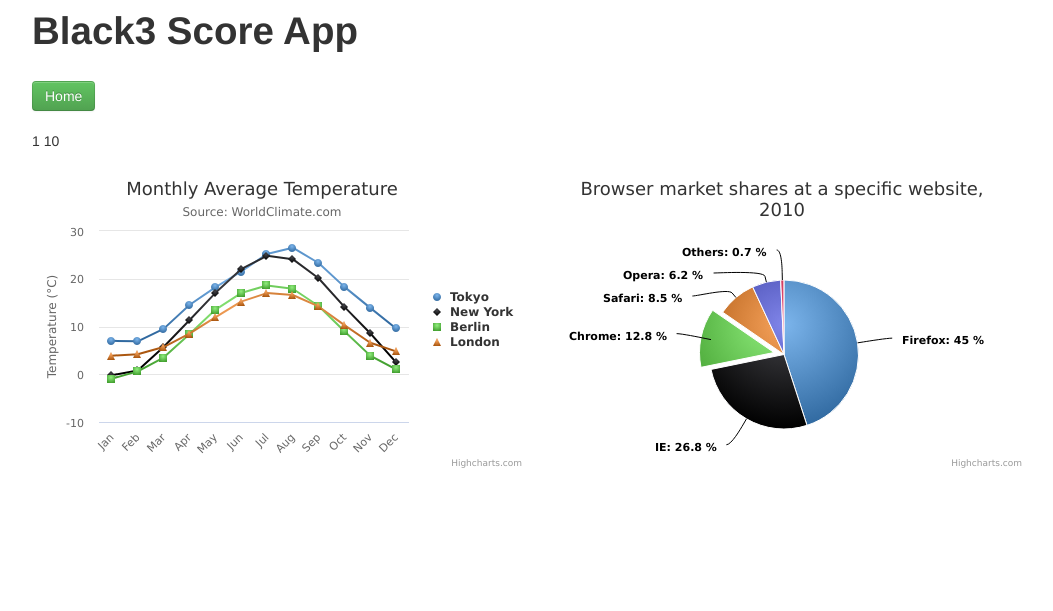
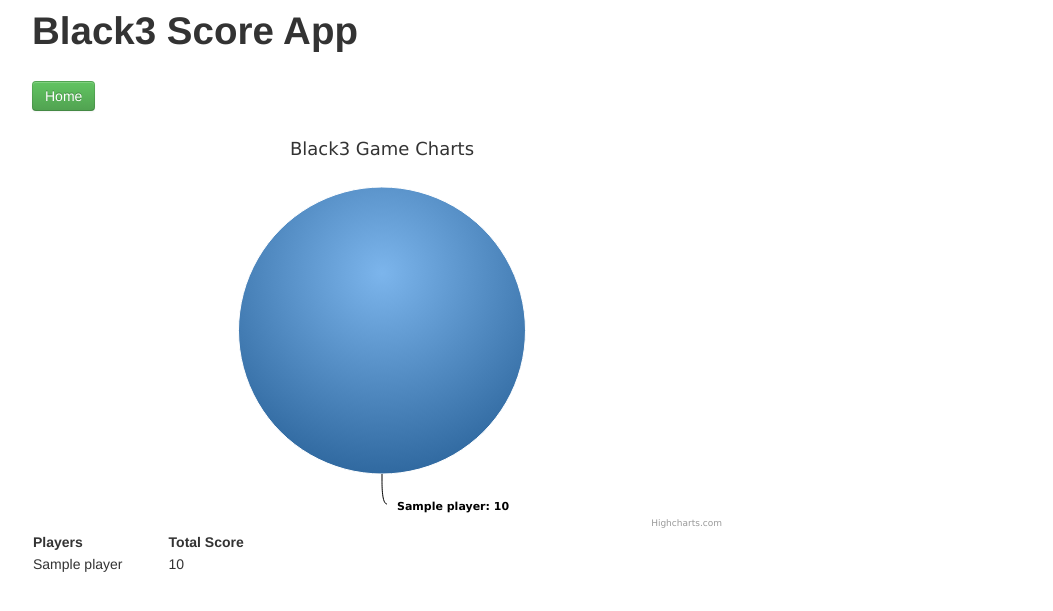
Before and after one commit to patelanuj28/black3_score_board, a Django app: page /chart/1 in a window 1280 px wide. Shown: the top 611 px of the page, without its empty margins (138-1191 px from the left). Run offline with Django 3.2, Linux system fonts and the light colour scheme; tables that the repository leaves empty hold one stand-in row (values such as "Sample post"); parts of the project's set-up code (start-up, migrations or seed data) failed here and were passed over; some libraries are stand-ins or nearby versions.

Commit message:
Added chart functionality

```diff
--- a/black3js/black3js/settings.py
+++ b/black3js/black3js/settings.py
@@ -137,6 +137,7 @@ INSTALLED_APPS = (
     'game',
     'rest_framework',
     'chartit',
+    'jsonify',
 )
 
 SESSION_SERIALIZER = 'django.contrib.sessions.serializers.JSONSerializer'
--- a/black3js/black3js/static/js/app/views/score.html
+++ b/black3js/black3js/static/js/app/views/score.html
@@ -58,7 +58,7 @@
             <td>&nbsp;</td>
         </tr>
         <tr>
-            <td><font color="blue" style="font-weight: bold;">Total</font></td>
+            <td><font color="green" style="font-weight: bold;">Total:</font></td>
             <td ng-repeat="player in games.players" style="height=25px;"  align="left">
                 <b><font color="blue" style="font-weight: bold;">{[{player.total_scores}]}</font></b>
             </td>
--- a/black3js/black3js/templates/chart.html
+++ b/black3js/black3js/templates/chart.html
@@ -1,7 +1,9 @@
 {% extends "base.html" %}
 {% load i18n %}
 {% load chartit %}
+{% load jsonify %}
 {% block extra_head %}
+
     <meta name="keywords" content=""/>
     <meta name="description" content=""/>
     <script src="{{ STATIC_URL }}js/app/controllers/app-controller.js"></script>
@@ -33,27 +35,30 @@
                 <a class="clip-opengame btn btn-success" href="../#/score/{[{games.id}]}">Score</a>                 -->
             </div>
         </div>
-        <div>
-        <br />
-            {% for element in games %}
-            {{ element.id }}
-                {{ element.total_players }}
-            <br/>
-            {% endfor %}
-        </div>
             <br />
-                <div id='container' style="width: 500px; height: 300px; position: absolute;float: right;"></div>
-                <div id='container1' style="width: 500px; height: 300px; position: absolute; padding-left: 500px; "></div>
-        </div>
+                <div id='container1' style="position: relative; "></div>
+                <div>
+                    <table width="250" >
+                        <tr><th align="left">Players</th><th align="left">Total Score</th></tr>
+                        {% for row in final_score %}
+                        <tr><td>{{row.0}}</td><td>{{row.1}}</td></tr>
+                        {% endfor %}
+
+                    </table>
+
+                </div>
+
     </div>
-
-
-
+</div>
 {% endblock %}
 {% block extra_content %}
 <script type="text/javascript">
 
+
+
     $(function () {
+
+     var score_values = {{final_score| safe }};
 
         Highcharts.getOptions().colors = Highcharts.map(Highcharts.getOptions().colors, function(color) {
             return {
@@ -73,10 +78,7 @@
                 plotShadow: false
             },
             title: {
-                text: 'Browser market shares at a specific website, 2010'
-            },
-            tooltip: {
-                pointFormat: '{series.name}: <b>{point.percentage:.1f}%</b>'
+                text: 'Black3 Game Charts'
             },
             plotOptions: {
                 pie: {
@@ -87,77 +89,18 @@
                         color: '#000000',
                         connectorColor: '#000000',
                         formatter: function() {
-                            return '<b>'+ this.point.name +'</b>: '+ this.percentage +' %';
+                            return '<b>'+ this.point.name +'</b>: '+ this.y;
                         }
                     }
                 }
             },
             series: [{
                 type: 'pie',
-                name: 'Browser share',
-                data: [
-                    ['Firefox',   45.0],
-                    ['IE',       26.8],
-                    {
-                        name: 'Chrome',
-                        y: 12.8,
-                        sliced: true,
-                        selected: true
-                    },
-                    ['Safari',    8.5],
-                    ['Opera',     6.2],
-                    ['Others',   0.7]
-                ]
+                name: 'Black3 Score Board',
+                data: score_values
             }]
         });
 
-
-        $('#container').highcharts({
-            title: {
-                text: 'Monthly Average Temperature',
-                x: -20 //center
-            },
-            subtitle: {
-                text: 'Source: WorldClimate.com',
-                x: -20
-            },
-            xAxis: {
-                categories: ['Jan', 'Feb', 'Mar', 'Apr', 'May', 'Jun',
-                    'Jul', 'Aug', 'Sep', 'Oct', 'Nov', 'Dec']
-            },
-            yAxis: {
-                title: {
-                    text: 'Temperature (°C)'
-                },
-                plotLines: [{
-                    value: 0,
-                    width: 1,
-                    color: '#808080'
-                }]
-            },
-            tooltip: {
-                valueSuffix: '°C'
-            },
-            legend: {
-                layout: 'vertical',
-                align: 'right',
-                verticalAlign: 'middle',
-                borderWidth: 0
-            },
-            series: [{
-                name: 'Tokyo',
-                data: [7.0, 6.9, 9.5, 14.5, 18.2, 21.5, 25.2, 26.5, 23.3, 18.3, 13.9, 9.6]
-            }, {
-                name: 'New York',
-                data: [-0.2, 0.8, 5.7, 11.3, 17.0, 22.0, 24.8, 24.1, 20.1, 14.1, 8.6, 2.5]
-            }, {
-                name: 'Berlin',
-                data: [-0.9, 0.6, 3.5, 8.4, 13.5, 17.0, 18.6, 17.9, 14.3, 9.0, 3.9, 1.0]
-            }, {
-                name: 'London',
-                data: [3.9, 4.2, 5.7, 8.5, 11.9, 15.2, 17.0, 16.6, 14.2, 10.3, 6.6, 4.8]
-            }]
-        });
     });
 
 </script>
--- a/black3js/black3js/urls.py
+++ b/black3js/black3js/urls.py
@@ -21,7 +21,7 @@ urlpatterns = patterns('',
 
     # Uncomment the next line to enable the admin:
 	url(r'^$', 'black3js.views.home', name="home"),
-    url(r'^chart/', 'game.views.chart', name='chart'),
+    url(r'^chart/(\d+)', 'game.views.chart', name='chart'),
     url(r'^admin/', include(admin.site.urls)),
 
     (r'^api/', include('game.urls')),
--- a/black3js/game/models.py
+++ b/black3js/game/models.py
@@ -9,7 +9,7 @@ class Game(models.Model):
     created_on = models.DateTimeField(auto_now_add=True)
     updated_on = models.DateTimeField(auto_now=True)
     def __unicode__(self):
-        return self.id
+        return unicode(self.id)
     class Meta:
     	verbose_name= "Game"
     	verbose_name_plural = 'Games'
@@ -35,7 +35,7 @@ class Score(models.Model):
 	updated_on = models.DateTimeField(auto_now=True)
 
 	def __unicode__(self):
-		return self.score
+		return unicode(self.score)
 	class Meta:
 		verbose_name= "score"
 		verbose_name_plural = 'Scores'
--- a/black3js/game/views.py
+++ b/black3js/game/views.py
@@ -11,7 +11,8 @@ from game.serializers import GameSerializer, PlayersSerializer, ScoreSerializer,
 from chartit import DataPool, Chart
 from django.shortcuts import render_to_response
 from django.template import RequestContext
-
+from django.db import connection
+from django.http import HttpResponse
 
 
 
@@ -101,14 +102,36 @@ class ScoreDetail(generics.RetrieveUpdateDestroyAPIView):
     model = Score
     serializer_class = ScoreSerializer
 
+def execute_query(query):
+    cursor = connection.cursor()
+    cursor.execute(query)
+    row = cursor.fetchall()
 
-def chart(request, template_name="chart.html"):
+    return row
+
+
+
+
+def chart(request, id,template_name="chart.html"):
+
+    if not id:
+         return render(request, 'myapp/index.html')
 
     #total_score = Game.objects.filter(score__game_id__exact='17').get('')
     total_score = Game.objects.all()
 
-    #select p.name, sum(s.score) as total_score from game g, players p, score s where g.id=17 and  g.id = p.game_id and p.id = s.name_id group by p.name
+
+    t = '''select p.name, sum(s.score) as total_score from game g, players p, score s where g.id='''+id+''' and  g.id = p.game_id and p.id = s.name_id group by p.name order by sum(s.score) desc '''
+
+    rows = execute_query(t)
+
+    final_score = dict()
+    final_score = [[str(i[0]), int(i[1])] for i in rows]
+
+
+
+
 #order by sum(s.score)
 
 
-    return render_to_response(template_name, {'games':total_score}, context_instance=RequestContext(request))
+    return render_to_response(template_name, {'games':total_score, 'final_score': final_score}, context_instance=RequestContext(request))
```
Also changed, not shown: black3js/black3js/templates/index.html (line endings or trailing spaces), 5 other files.
